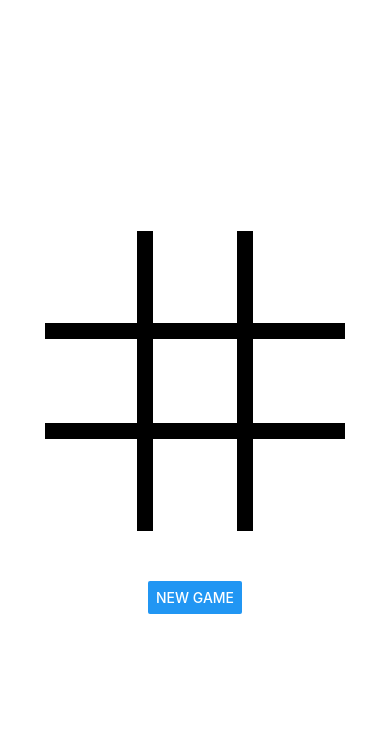
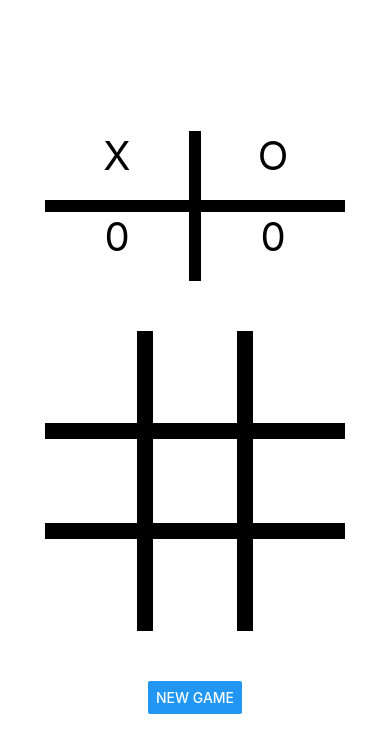
Before and after one commit to ozyureklikaan/Tic_Tac_Toe_ReactNative, a React Native app: screen / in a window 390 px wide. Shown: the top 752 px of the page. Built offline with nearby package versions, Linux system fonts and the light colour scheme.

Commit message:
Develop score board.

```diff
--- a/App.js
+++ b/App.js
@@ -16,6 +16,10 @@ export default class App extends React.Component {
         [0, 0, 0]
       ],
       currentPlayer: 1,
+      playerOneName: 'X',
+      playerTwoName: 'O',
+      playerOneScore: 0,
+      playerTwoScore: 0
     }
   }
 
@@ -24,7 +28,7 @@ export default class App extends React.Component {
   }
 
   initializeGame = () => {
-    this.setState({gameState:
+    this.setState({ gameState:
       [
         [0, 0, 0],
         [0, 0, 0],
@@ -93,17 +97,31 @@ export default class App extends React.Component {
 
     var winner = this.getWinner();
     if (winner == 1) {
-      Alert.alert("Player 1 (X) is the winner!");
+      var playerOneScore = this.state.playerOneScore + 1;
+      this.setState({ playerOneScore: playerOneScore });
+      Alert.alert(`Player 1 (${this.getPlayerOneName()}) is the winner!`);
       this.initializeGame();
     }
     else if (winner == -1) {
-      Alert.alert("Player 2 (O) is the winner!");
+      var playerTwoScore = this.state.playerTwoScore + 1;
+      this.setState({ playerTwoScore: playerTwoScore });
+      Alert.alert(`Player 2 (${this.getPlayerTwoName()}) is the winner!`);
       this.initializeGame();
     }
   }
 
   onNewGamePress = () => {
     this.initializeGame();
+    this.resetGame();
+  }
+
+  resetGame = () => {
+    this.setState({
+      playerOneName: 'X',
+      playerTwoName: 'O',
+      playerOneScore: 0,
+      playerTwoScore: 0
+    })
   }
 
   renderIcon = (row, col) => {
@@ -118,43 +136,76 @@ export default class App extends React.Component {
     }
   }
 
+  getPlayerOneName = () => {
+    return this.state.playerOneName;
+  }
+
+  getPlayerTwoName = () => {
+    return this.state.playerTwoName;
+  }
+
+  getPlayerOneScore = () => {
+    return this.state.playerOneScore;
+  }
+
+  getPlayerTwoScore = () => {
+    return this.state.playerTwoScore;
+  }
+
   render() {
     return(
       <View style={styles.container}>
 
         <View style={{flexDirection: "row"}}>
+          <View style={[styles.scoreBoard, { borderLeftWidth: 0, borderTopWidth: 0 }]}>
+            <Text style={styles.score}>{ this.getPlayerOneName() }</Text>
+          </View>
+          <View style={[styles.scoreBoard, { borderRightWidth: 0, borderTopWidth: 0 }]}>
+            <Text style={styles.score}>{ this.getPlayerTwoName() }</Text>
+          </View>
+        </View>
+        <View style={{flexDirection: "row"}}>
+          <View style={[styles.scoreBoard, { borderLeftWidth: 0, borderBottomWidth: 0 }]}>
+            <Text style={styles.score}>{ this.getPlayerOneScore() }</Text>
+          </View>
+          <View style={[styles.scoreBoard, { borderRightWidth: 0, borderBottomWidth: 0 }]}>
+            <Text style={styles.score}>{ this.getPlayerTwoScore() }</Text>
+          </View>
+        </View>
+
+        <View style={{flexDirection: "row", marginTop: 50}}>
           <TouchableOpacity onPress={() => this.onTilePress(0, 0)} style={[styles.tile, { borderLeftWidth: 0, borderTopWidth: 0 }]}>
-            {this.renderIcon(0, 0)}
+            { this.renderIcon(0, 0) }
           </TouchableOpacity>
           <TouchableOpacity onPress={() => this.onTilePress(0, 1)} style={[styles.tile, { borderTopWidth: 0 }]}>
-            {this.renderIcon(0, 1)}
+            { this.renderIcon(0, 1) }
           </TouchableOpacity>
           <TouchableOpacity onPress={() => this.onTilePress(0, 2)} style={[styles.tile, { borderTopWidth: 0, borderRightWidth: 0 }]}>
-            {this.renderIcon(0, 2)}
+            { this.renderIcon(0, 2) }
           </TouchableOpacity>
         </View>
 
         <View style={{flexDirection: "row"}}>
           <TouchableOpacity onPress={() => this.onTilePress(1, 0)} style={[styles.tile, { borderLeftWidth: 0 }]}>
-            {this.renderIcon(1, 0)}
+            { this.renderIcon(1, 0) }
           </TouchableOpacity>
           <TouchableOpacity onPress={() => this.onTilePress(1, 1)} style={[styles.tile, { }]}>
-            {this.renderIcon(1, 1)}
+            { this.renderIcon(1, 1) }
           </TouchableOpacity>
           <TouchableOpacity onPress={() => this.onTilePress(1, 2)} style={[styles.tile, { borderRightWidth: 0 }]}>
-            {this.renderIcon(1, 2)}
+            { this.renderIcon(1, 2) }
           </TouchableOpacity>
         </View>
 
         <View style={{flexDirection: "row"}}>
           <TouchableOpacity onPress={() => this.onTilePress(2, 0)} style={[styles.tile, { borderBottomWidth: 0, borderLeftWidth: 0 }]}>
-            {this.renderIcon(2, 0)}
+            { this.renderIcon(2, 0) }
           </TouchableOpacity>
           <TouchableOpacity onPress={() => this.onTilePress(2, 1)} style={[styles.tile, { borderBottomWidth: 0 }]}>
-            {this.renderIcon(2, 1)}
+            { this.renderIcon(2, 1) }
           </TouchableOpacity>
           <TouchableOpacity onPress={() => this.onTilePress(2, 2)} style={[styles.tile, { borderBottomWidth: 0, borderRightWidth: 0 }]}>
-            {this.renderIcon(2, 2)}
+            { this.renderIcon(2, 2) }
           </TouchableOpacity>
         </View>
 
@@ -191,5 +242,17 @@ const styles = StyleSheet.create({
     color: "green",
     fontSize: 60,
     textAlign: "center"
+  },
+
+  scoreBoard: {
+    borderWidth: 6,
+    width: 150,
+    height: 75
+  },
+
+  score: {
+    color: "black",
+    fontSize: 40,
+    textAlign: "center"
   }
 });
```
